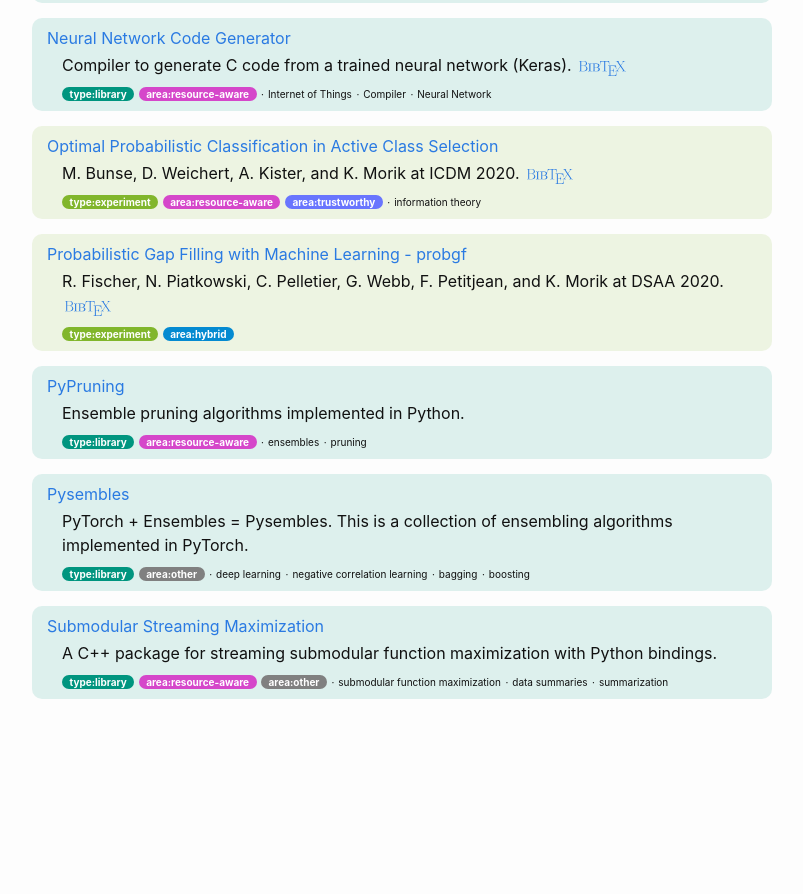
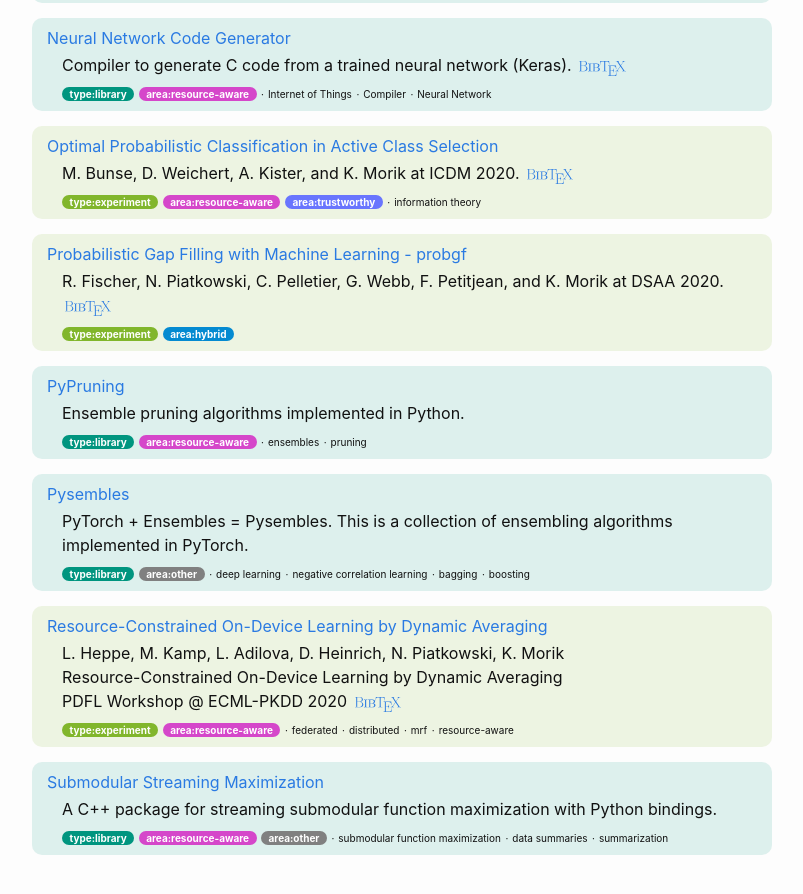
Before and after one commit to ML2R-center/ML2R-center.github.io, a Jekyll site: the page built from index.md, in a window 1280 px wide and 900 px high, scrolled down 1104 px. Shown: the top 894 px of the window, without its empty margins (238-1041 px from the left). Built offline with Jekyll 4.4.1, drawn with Linux system fonts in a browser that asks for light colours; our own code applies the rules of GitHub Pages for plain Markdown files; before the commit the page ends 1848 px from its top, so only the background shows below that.

Commit message:
Added experiment repo

```diff
--- a/_data/software.yml
+++ b/_data/software.yml
@@ -115,3 +115,11 @@
   areas: [ "r" ]
   biburl: https://ieeexplore.ieee.org/abstract/document/9216395
   keywords: [ "Internet of Things", "Compiler", "Neural Network"]
+
+- name: Resource-Constrained On-Device Learning by Dynamic Averaging
+  type: "e"
+  url: https://bitbucket.org/zagazao/dynamic-rc-averaging/src/master/
+  description: "L. Heppe, M. Kamp, L. Adilova, D. Heinrich, N. Piatkowski, K. Morik <br/>Resource-Constrained On-Device Learning by Dynamic Averaging <br/> PDFL Workshop @ ECML-PKDD 2020"
+  areas: [ "r" ]
+  biburl: https://dblp.uni-trier.de/rec/conf/pkdd/HeppeKAHPM20.html?view=bibtex
+  keywords: [ "federated", "distributed", "mrf", "resource-aware"]
```
